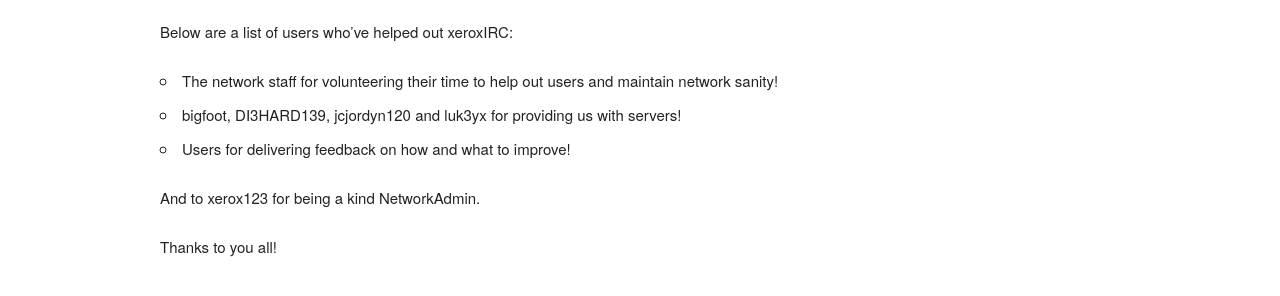
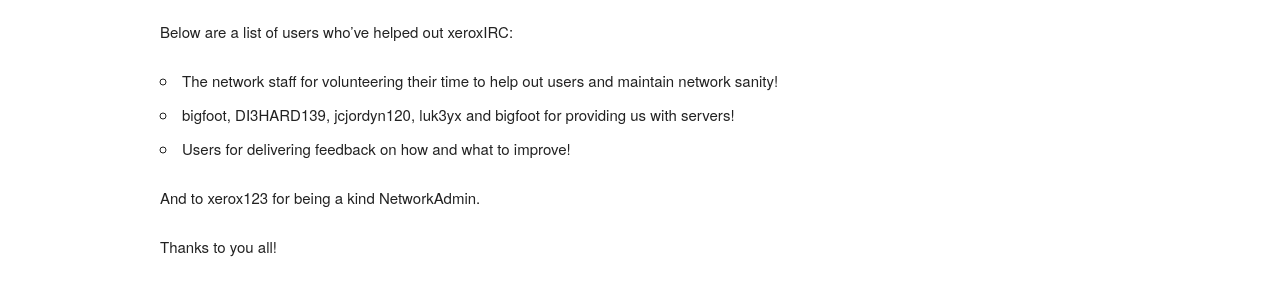
Before and after one commit to xeroxIRC/xeroxIRC.github.io, a Jekyll site: the page built from credits.md, in a window 1280 px wide. Shown: the part 279-575 px from the top of the page. Built offline with Jekyll 4.4.1, drawn with Linux system fonts in a browser that asks for light colours; comment, search, counter and statistics services are not loaded.

Commit message:
Credited bigfoot, contracted "does not" to "doesn't"

```diff
--- a/credits.md
+++ b/credits.md
@@ -9,7 +9,7 @@ navbar-index: 99
 Below are a list of users who've helped out xeroxIRC:
 
 - The network staff for volunteering their time to help out users and maintain network sanity!
-- bigfoot, DI3HARD139, jcjordyn120 and luk3yx for providing us with servers!
+- bigfoot, DI3HARD139, jcjordyn120, luk3yx and bigfoot for providing us with servers!
 - Users for delivering feedback on how and what to improve!
 
 And to xerox123 for being a kind NetworkAdmin.
--- a/webirc.html
+++ b/webirc.html
@@ -35,7 +35,7 @@ function fullscreen() {
     } else if (frame.webkitRequestFullscreen) {
         frame.webkitRequestFullscreen();
     } else {
-        alert("Your browser does not seem to support fullscreen!");
+        alert("Your browser doesn't seem to support fullscreen!");
     }
 }
 </script>
```
Also changed, not shown: staff.md (+1 -0 lines).
